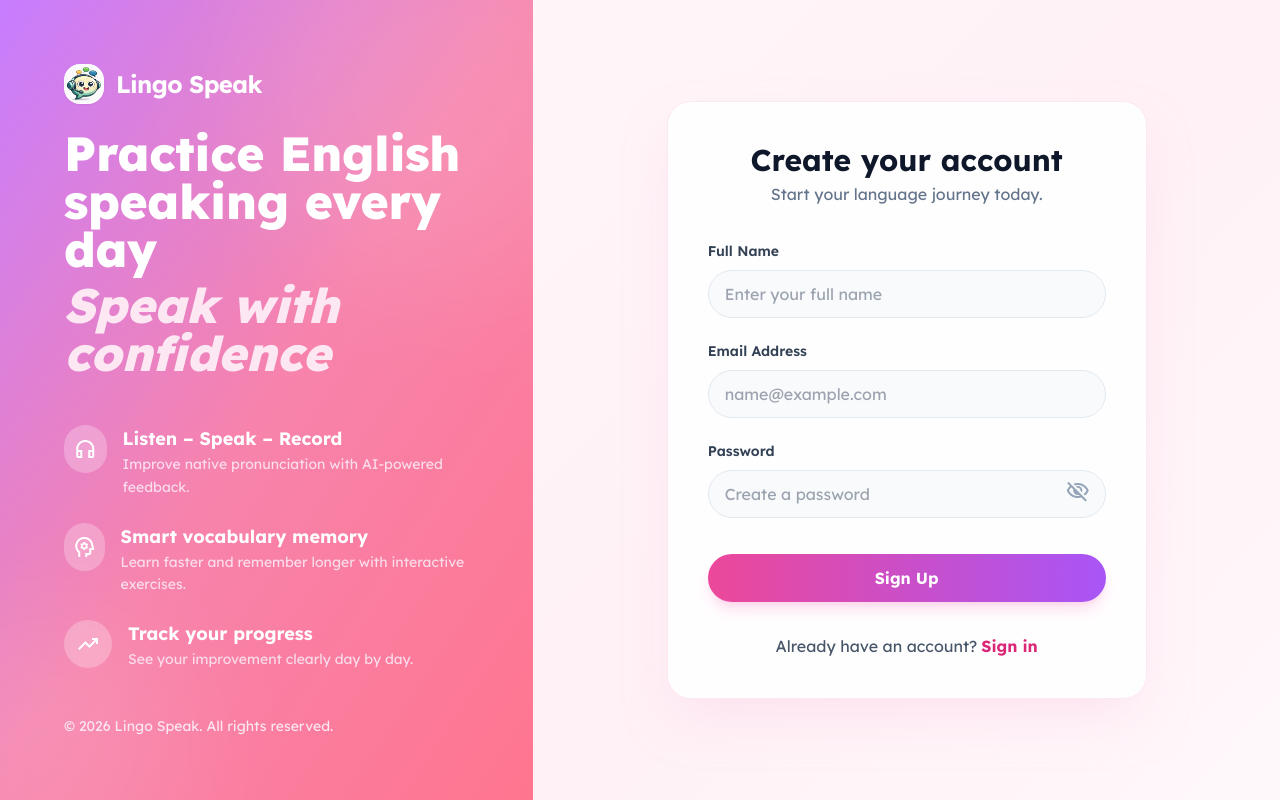
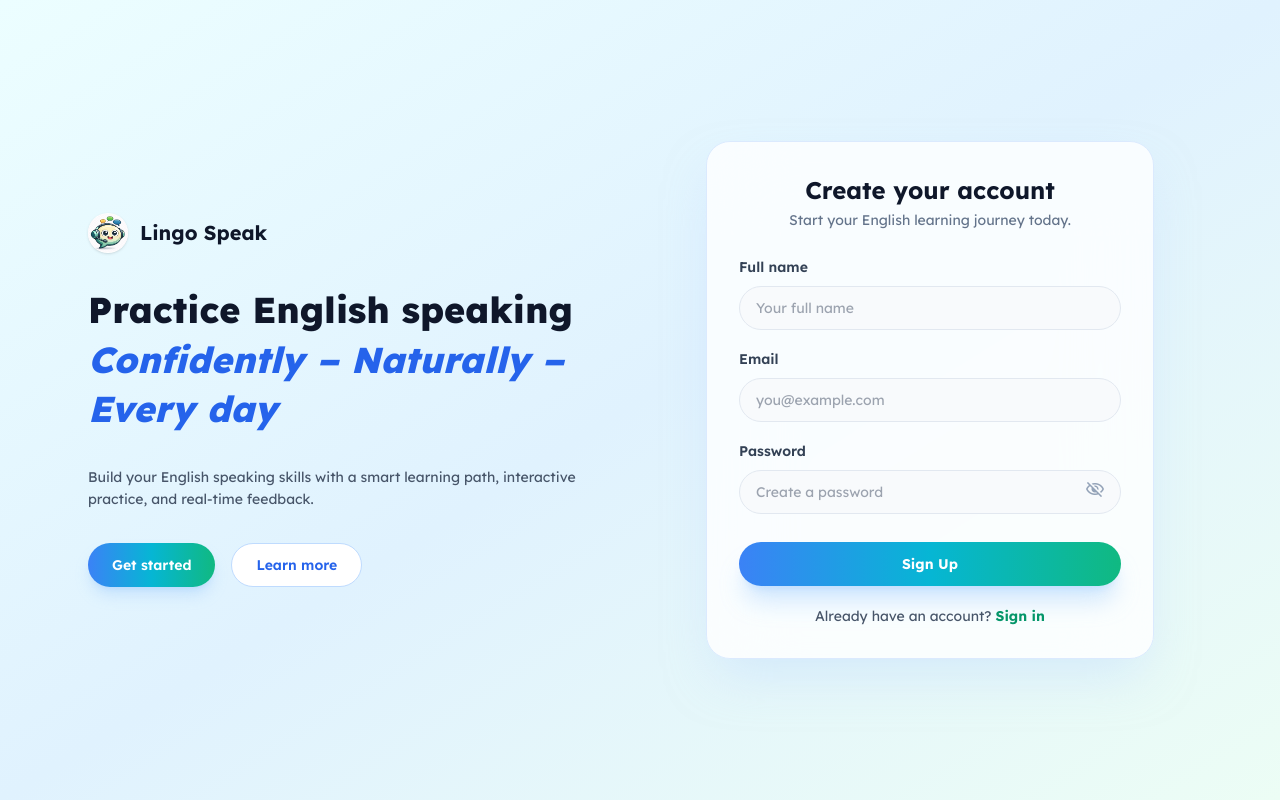
Before and after one commit to chaunhattang/LingoSpeak, a React (Vite) app in the folder my-react-app/: page /register in a window 1280 px wide. Built offline with nearby package versions, Linux system fonts and the light colour scheme.

Commit message:
sign up
sign up

```diff
--- a/my-react-app/src/pages/SignUp.tsx
+++ b/my-react-app/src/pages/SignUp.tsx
@@ -1,4 +1,4 @@
-import { useState } from "react";
+import React, { useState } from "react";
 import logo from "../assets/images/logo.png";
 
 const SignUp: React.FC = () => {
@@ -6,162 +6,118 @@ const SignUp: React.FC = () => {
 
   function handleSubmit(e: React.FormEvent) {
     e.preventDefault();
-    console.log("submit");
+    console.log("sign up");
   }
 
   return (
-    <div className="min-h-screen w-full flex flex-col lg:flex-row font-display antialiased overflow-x-hidden">
-      {/* LEFT COLUMN */}
-      <aside
-        className="
-        relative w-full lg:w-5/12
-        bg-gradient-to-br from-[#C77DFF] via-[#F783AC] to-[#FF758F]
-        flex flex-col justify-between
-        p-8 lg:p-12 xl:p-16 overflow-hidden"
-      >
-        {/* Decorations */}
-        <div className="absolute top-0 right-0 -mr-24 -mt-24 w-96 h-96 rounded-full bg-white/10 blur-3xl" />
-        <div className="absolute bottom-0 left-0 -ml-24 -mb-24 w-72 h-72 rounded-full bg-white/10 blur-3xl" />
+    <div
+      className="
+        min-h-screen w-full flex items-center justify-center
+        bg-gradient-to-br from-[#ecfeff] via-[#e0f2fe] to-[#ecfdf5]
+        font-display
+      "
+    >
+      <div className="w-full max-w-6xl grid grid-cols-1 lg:grid-cols-2 gap-14 px-6">
+        {/* LEFT CONTENT */}
+        <div className="flex flex-col justify-center gap-8">
+          {/* Logo */}
+          <div className="flex items-center gap-3">
+            <div className="w-10 h-10 bg-white rounded-xl flex items-center justify-center shadow">
+              <img src={logo} alt="logo" className="rounded-full" />
+            </div>
+            <h2 className="text-xl font-bold text-slate-900">Lingo Speak</h2>
+          </div>
 
-        {/* Logo */}
-        <div className="relative z-10 flex items-center gap-3">
-          <div className="w-10 h-10 bg-white rounded-lg flex items-center justify-center shadow-sm">
-            <img
-              src={logo}
-              alt="Lingo Speak"
-              className="w-full h-full object-contain rounded-full"
-            />
-          </div>
-          <h2 className="text-white text-2xl font-bold tracking-tight">
-            Lingo Speak
-          </h2>
-        </div>
-
-        {/* Headline + Features */}
-        <div className="relative z-10 flex flex-col gap-12 my-12 lg:my-0">
-          {/* Headline */}
-          <h1 className="text-white font-extrabold tracking-tight">
-            <span className="block text-4xl lg:text-5xl leading-[1.25]">
-              Practice English
-            </span>
-            <span className="block text-4xl lg:text-5xl leading-[1.25]">
-              speaking every day
-            </span>
-            <span className="block text-4xl lg:text-5xl italic leading-[1.3] text-pink-100 mt-2">
-              Speak with confidence
+          <h1 className="text-4xl font-extrabold leading-snug text-slate-900">
+            Practice English speaking
+            <br />
+            <span className="text-blue-600 italic">
+              Confidently – Naturally – Every day
             </span>
           </h1>
 
-          {/* Features */}
-          <div className="flex flex-col gap-6">
-            {/* Feature 1 */}
-            <div className="flex items-start gap-4">
-              <div className="flex h-12 w-12 items-center justify-center rounded-xl bg-white/25 text-white">
-                <span className="material-symbols-outlined text-[24px]">
-                  headphones
-                </span>
-              </div>
-              <div>
-                <h3 className="text-lg font-bold text-white">
-                  Listen – Speak – Record
-                </h3>
-                <p className="text-pink-100 text-sm leading-relaxed opacity-90">
-                  Improve native pronunciation with AI-powered feedback.
-                </p>
-              </div>
-            </div>
+          <p className="text-slate-600 max-w-xl text-sm leading-relaxed">
+            Build your English speaking skills with a smart learning path,
+            interactive practice, and real-time feedback.
+          </p>
 
-            {/* Feature 2 */}
-            <div className="flex items-start gap-4">
-              <div className="flex h-12 w-12 items-center justify-center rounded-xl bg-white/25 text-white">
-                <span className="material-symbols-outlined text-[24px]">
-                  psychology
-                </span>
-              </div>
-              <div>
-                <h3 className="text-lg font-bold text-white">
-                  Smart vocabulary memory
-                </h3>
-                <p className="text-pink-100 text-sm leading-relaxed opacity-90">
-                  Learn faster and remember longer with interactive exercises.
-                </p>
-              </div>
-            </div>
+          <div className="flex gap-4">
+            <button
+              className="
+                h-11 px-6 rounded-xl text-white text-sm font-semibold
+                bg-gradient-to-r from-blue-500 via-cyan-500 to-emerald-500
+                shadow-lg shadow-blue-300/40
+                hover:scale-[1.03] transition
+              "
+            >
+              Get started
+            </button>
 
-            {/* Feature 3 */}
-            <div className="flex items-start gap-4">
-              <div className="flex h-12 w-12 items-center justify-center rounded-xl bg-white/25 text-white">
-                <span className="material-symbols-outlined text-[24px]">
-                  trending_up
-                </span>
-              </div>
-              <div>
-                <h3 className="text-lg font-bold text-white">
-                  Track your progress
-                </h3>
-                <p className="text-pink-100 text-sm leading-relaxed opacity-90">
-                  See your improvement clearly day by day.
-                </p>
-              </div>
-            </div>
+            <button
+              className="
+                h-11 px-6 rounded-xl text-sm font-semibold text-blue-600
+                bg-white border border-blue-200
+                hover:bg-blue-50 transition
+              "
+            >
+              Learn more
+            </button>
           </div>
         </div>
 
-        {/* Footer */}
-        <div className="relative z-10 hidden lg:block text-pink-100 text-sm mt-5">
-          © 2026 Lingo Speak. All rights reserved.
-        </div>
-      </aside>
-
-      {/* RIGHT COLUMN */}
-      {/* RIGHT COLUMN */}
-      <main
-        className="w-full lg:w-7/12 flex items-center justify-center p-6
-  bg-gradient-to-br from-[#fff5f9] via-[#fff1f6] to-[#fff8fb]"
-      >
-        <div className="w-full max-w-[480px]">
+        {/* RIGHT FORM */}
+        <div className="flex items-center justify-center">
           <div
-            className="bg-white/90 backdrop-blur-xl rounded-3xl p-10
-      shadow-2xl shadow-pink-200/50 border border-pink-100"
+            className="
+              w-full max-w-md bg-white/80 backdrop-blur-2xl
+              rounded-3xl p-8
+              shadow-2xl shadow-blue-200/50
+              border border-blue-100
+            "
           >
-            {/* Header */}
-            <div className="text-center mb-8">
-              <h2 className="text-3xl font-bold text-slate-900">
+            <div className="text-center mb-6">
+              <h2 className="text-2xl font-bold text-slate-900">
                 Create your account
               </h2>
-              <p className="text-slate-500 mt-1">
-                Start your language journey today.
+              <p className="text-slate-500 text-sm mt-1">
+                Start your English learning journey today.
               </p>
             </div>
 
-            <form onSubmit={handleSubmit} className="flex flex-col gap-5">
+            <form onSubmit={handleSubmit} className="flex flex-col gap-4">
               {/* Full Name */}
               <div>
                 <label className="text-sm font-semibold text-slate-700">
-                  Full Name
+                  Full name
                 </label>
                 <input
                   type="text"
-                  placeholder="Enter your full name"
-                  className="mt-2 w-full h-12 px-4 rounded-xl border
-              bg-slate-50 border-slate-200
-              focus:outline-none focus:ring-4 focus:ring-pink-300/30
-              focus:border-pink-400 transition"
+                  required
+                  placeholder="Your full name"
+                  className="
+                    mt-2 w-full h-11 px-4 rounded-xl text-sm
+                    bg-slate-50 border border-slate-200
+                    focus:outline-none
+                    focus:ring-4 focus:ring-blue-300/40
+                  "
                 />
               </div>
 
               {/* Email */}
               <div>
                 <label className="text-sm font-semibold text-slate-700">
-                  Email Address
+                  Email
                 </label>
                 <input
                   type="email"
-                  placeholder="name@example.com"
-                  className="mt-2 w-full h-12 px-4 rounded-xl border
-              bg-slate-50 border-slate-200
-              focus:outline-none focus:ring-4 focus:ring-pink-300/30
-              focus:border-pink-400 transition"
+                  required
+                  placeholder="you@example.com"
+                  className="
+                    mt-2 w-full h-11 px-4 rounded-xl text-sm
+                    bg-slate-50 border border-slate-200
+                    focus:outline-none
+                    focus:ring-4 focus:ring-blue-300/40
+                  "
                 />
               </div>
 
@@ -173,47 +129,53 @@ const SignUp: React.FC = () => {
                 <div className="relative mt-2">
                   <input
                     type={showPassword ? "text" : "password"}
+                    required
                     placeholder="Create a password"
-                    className="w-full h-12 px-4 pr-12 rounded-xl border
-                bg-slate-50 border-slate-200
-                focus:outline-none focus:ring-4 focus:ring-pink-300/30
-                focus:border-pink-400 transition"
+                    className="
+                      w-full h-11 px-4 rounded-xl text-sm
+                      bg-slate-50 border border-slate-200
+                      focus:outline-none
+                      focus:ring-4 focus:ring-blue-300/40
+                    "
                   />
                   <button
                     type="button"
                     onClick={() => setShowPassword(!showPassword)}
-                    className="absolute right-4 top-1/2 -translate-y-1/2 text-slate-400"
+                    className="
+                      absolute right-4 top-1/2 -translate-y-1/2
+                      text-slate-400 hover:text-slate-600
+                    "
                   >
-                    <span className="material-symbols-outlined">
+                    <span className="material-symbols-outlined text-[20px]">
                       {showPassword ? "visibility" : "visibility_off"}
                     </span>
                   </button>
                 </div>
               </div>
 
-              {/* Submit */}
+              {/* Button */}
               <button
                 type="submit"
-                className="mt-4 h-12 rounded-xl text-white font-bold
-            bg-gradient-to-r from-pink-500 to-purple-500
-            hover:from-pink-600 hover:to-purple-600
-            shadow-lg shadow-pink-300/40
-            active:scale-95 transition-all"
+                className="
+                  mt-3 h-11 rounded-xl text-white text-sm font-bold
+                  bg-gradient-to-r from-blue-500 via-cyan-500 to-emerald-500
+                  shadow-xl shadow-blue-300/40
+                  hover:scale-[1.03] transition
+                "
               >
                 Sign Up
               </button>
             </form>
 
-            {/* Footer */}
-            <p className="mt-8 text-center text-slate-600">
+            <p className="mt-5 text-center text-sm text-slate-600">
               Already have an account?
-              <a className="ml-1 font-bold text-pink-600 hover:underline">
+              <a className="ml-1 font-bold text-emerald-600 hover:underline">
                 Sign in
               </a>
             </p>
           </div>
         </div>
-      </main>
+      </div>
     </div>
   );
 };
```
